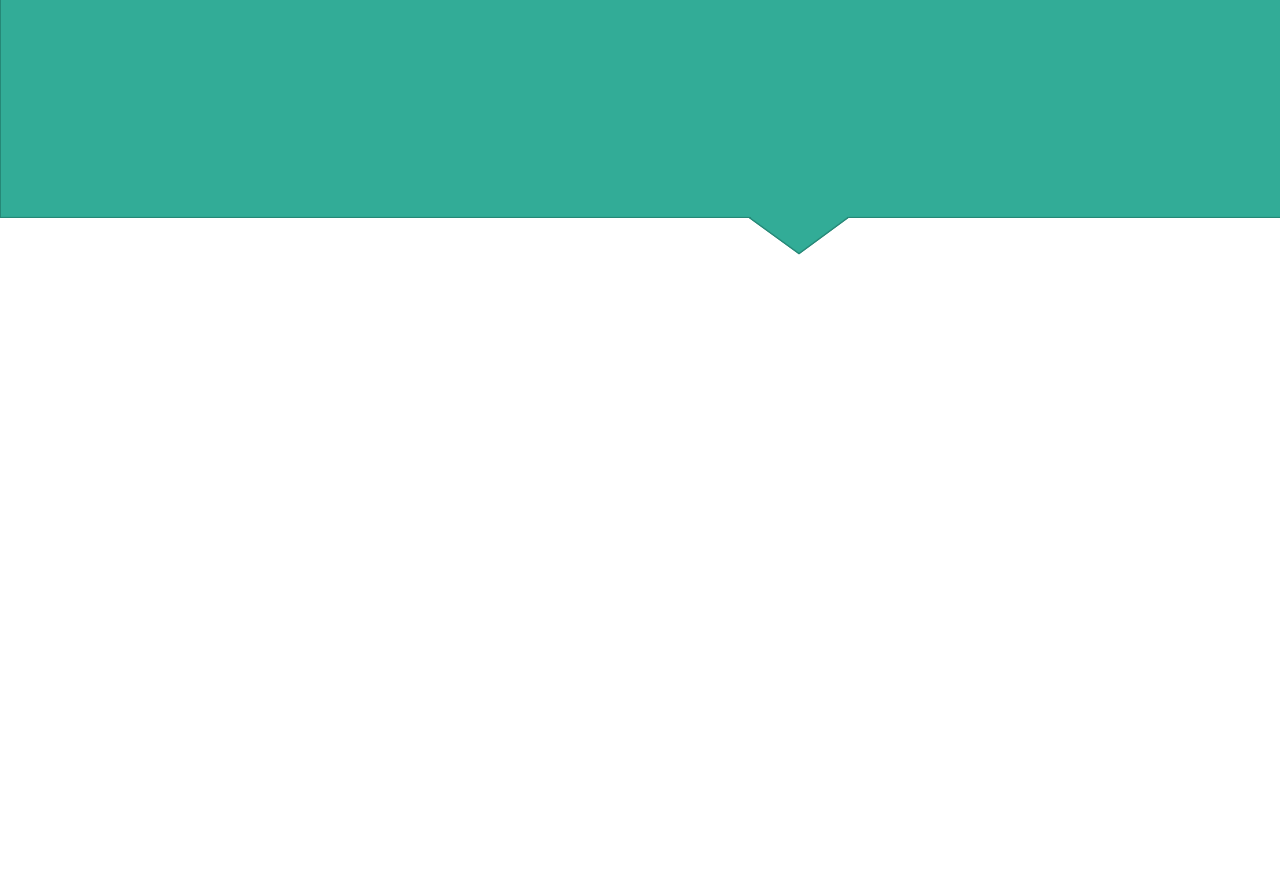
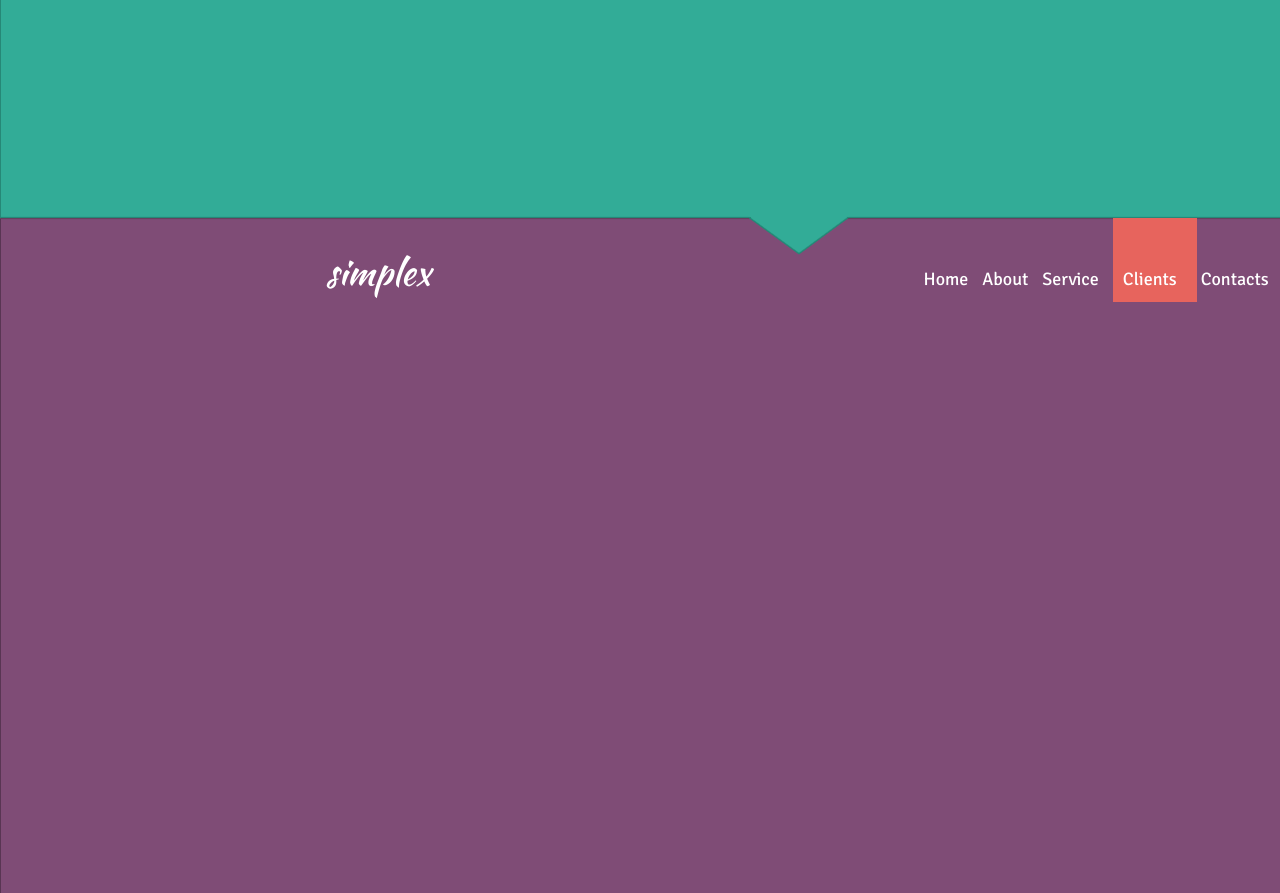
Before and after one commit to StolpnerA/Simplex, a plain HTML site: page index.html in a window 1280 px wide. Shown: the part 2627-3520 px from the top of the page. Before the commit the page ends 2882 px from the top, so only its background shows below. Drawn offline with Linux system fonts and the light colour scheme.

Commit message:
2017-03-04

```diff
--- a/index.html
+++ b/index.html
@@ -152,5 +152,17 @@
         </div>
     </div>
 </div>
+<div id="clients">
+    <header class="home">
+        <ul class="header">
+            <li class="brand"><a href="#">simplex</a></li>
+            <li><a href="#">Home</a></li>
+            <li><a href="#about">About</a></li>
+            <li><a href="#">Service</a></li>
+            <li class="active"><a href="#">Clients</a></li>
+            <li><a href="#">Contacts</a></li>
+        </ul>
+    </header>
+</div>
 </body>
 </html>
--- a/style/style.css
+++ b/style/style.css
@@ -1,5 +1,8 @@
 body {
     margin: 0;
+}
+.body {
+    margin: 0 auto;
 }
 #home {
     background-image: url(../img/home.png);
@@ -128,6 +131,7 @@ div#services {
     background-image: url(../img/Services.png);
     width: 1600px;
     height: 1077px;
+    position: relative;
     z-index: 997;
 }
  #services .active {
@@ -163,5 +167,17 @@ div#services {
     padding-right: 18px;
     padding-left: 19px;
     font-size: 13px;
-
 }
+/*#####################   CLIENTS    ###############*/
+#clients {
+    margin-top: -37px;
+    background-image: url(../img/clients.png);
+    width: 1600px;
+    height: 1162px;
+    position: relative;
+    z-index: 996;
+}
+#clients .active {
+    width: 74px;
+    background-color: #E7645D;
+}
```
Also changed, not shown: img/clients.png (added).
